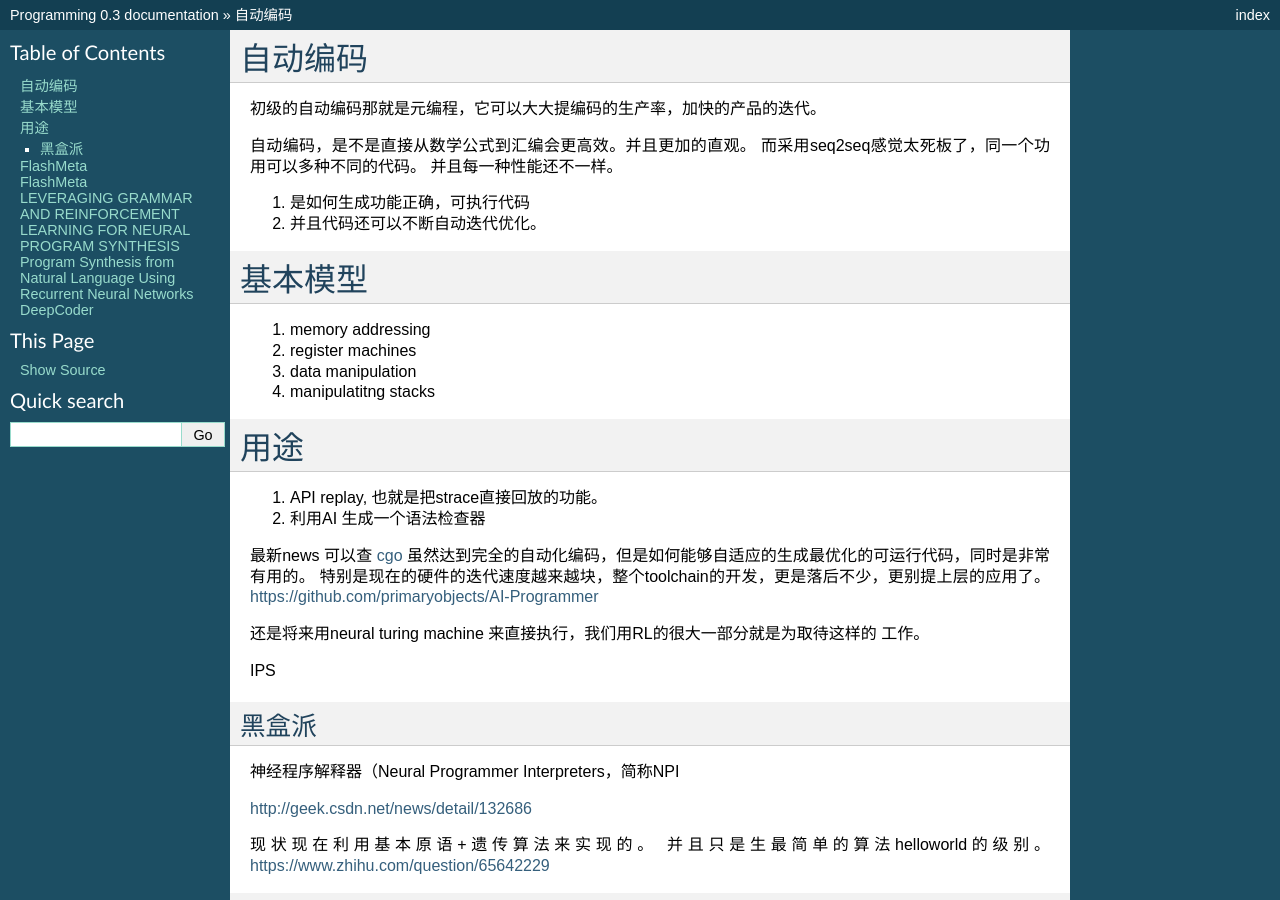
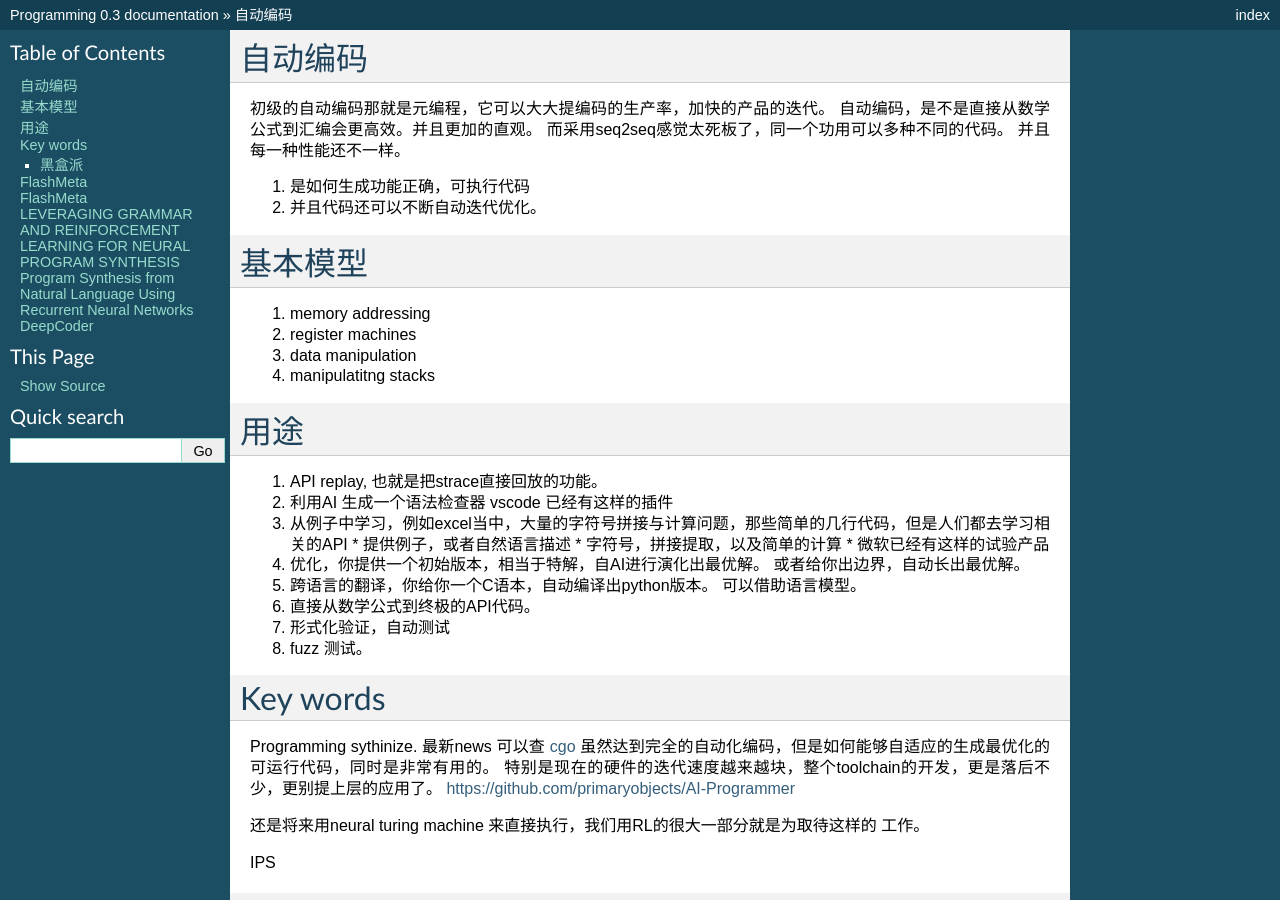
Before and after one commit to gwli/Programming, a Sphinx documentation site: the page built from source/content/Stage_4/DeepCode.rst, in a window 1280 px wide and 900 px high. Built offline with Sphinx 7.4.7, drawn with Linux system fonts in a browser that asks for light colours.

Commit message:
自动编程应用

```diff
--- a/source/content/Stage_4/DeepCode.rst
+++ b/source/content/Stage_4/DeepCode.rst
@@ -1,14 +1,16 @@
 自动编码
 ========
 
+
 初级的自动编码那就是元编程，它可以大大提编码的生产率，加快的产品的迭代。
-
 自动编码，是不是直接从数学公式到汇编会更高效。并且更加的直观。
 而采用seq2seq感觉太死板了，同一个功用可以多种不同的代码。
 并且每一种性能还不一样。
 
 #. 是如何生成功能正确，可执行代码
 #. 并且代码还可以不断自动迭代优化。
+
+
 
 基本模型
 ========
@@ -22,9 +24,22 @@
 ====
 
 #. API replay, 也就是把strace直接回放的功能。
-#. 利用AI 生成一个语法检查器
+#. 利用AI 生成一个语法检查器 vscode 已经有这样的插件
+#. 从例子中学习，例如excel当中，大量的字符号拼接与计算问题，那些简单的几行代码，但是人们都去学习相关的API
+   * 提供例子，或者自然语言描述
+   * 字符号，拼接提取，以及简单的计算
+   * 微软已经有这样的试验产品
 
+#. 优化，你提供一个初始版本，相当于特解，自AI进行演化出最优解。 或者给你出边界，自动长出最优解。
+#. 跨语言的翻译，你给你一个C语本，自动编译出python版本。 可以借助语言模型。
+#. 直接从数学公式到终极的API代码。
+#. 形式化验证，自动测试
+#. fuzz 测试。
 
+Key words
+==========
+
+Programming sythinize.
 最新news 可以查 `cgo <http://cgo.org/cgo2018/>`_
 虽然达到完全的自动化编码，但是如何能够自适应的生成最优化的可运行代码，同时是非常有用的。
 特别是现在的硬件的迭代速度越来越块，整个toolchain的开发，更是落后不少，更别提上层的应用了。
```
